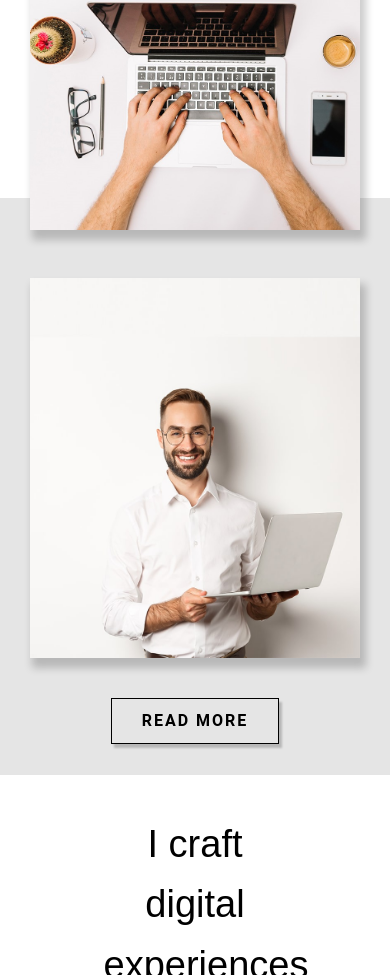
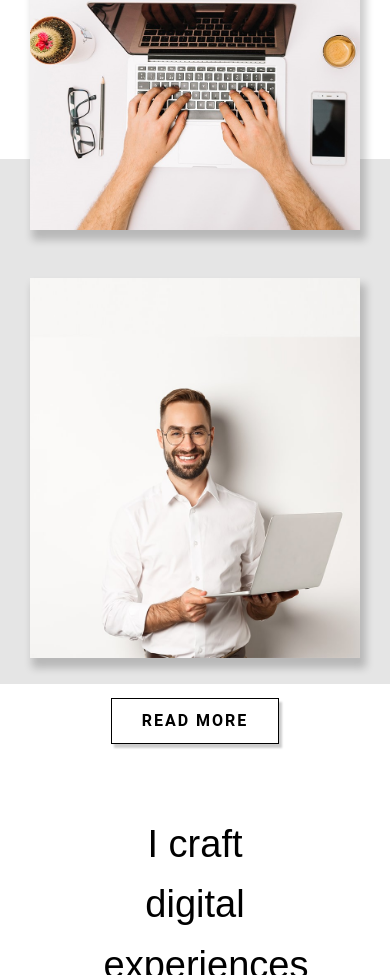
Before and after one commit to vivek5130/Portifolio-website, a plain HTML site: page index.html in a window 390 px wide. Shown: the part 1210-2185 px from the top of the page. Drawn offline with nearby package versions, Linux system fonts and the light colour scheme.

Commit message:
made few changes

```diff
--- a/css/style.css
+++ b/css/style.css
@@ -148,8 +148,8 @@
         width: 100%;
     }
     .background-section-3{
-        margin-top: -140%;
-        height: 55%;
+        margin-top: -150%;
+        height: 50%;
     }
 
     .col{
```
